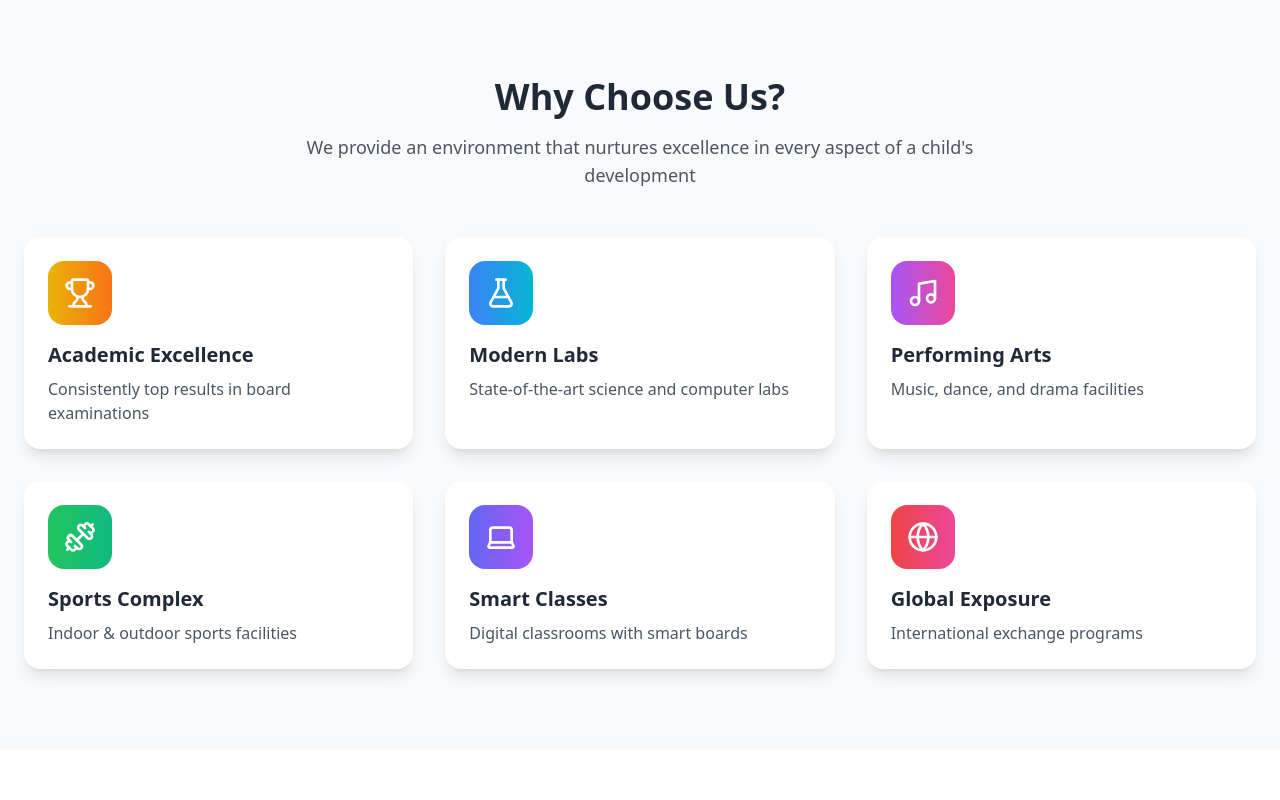
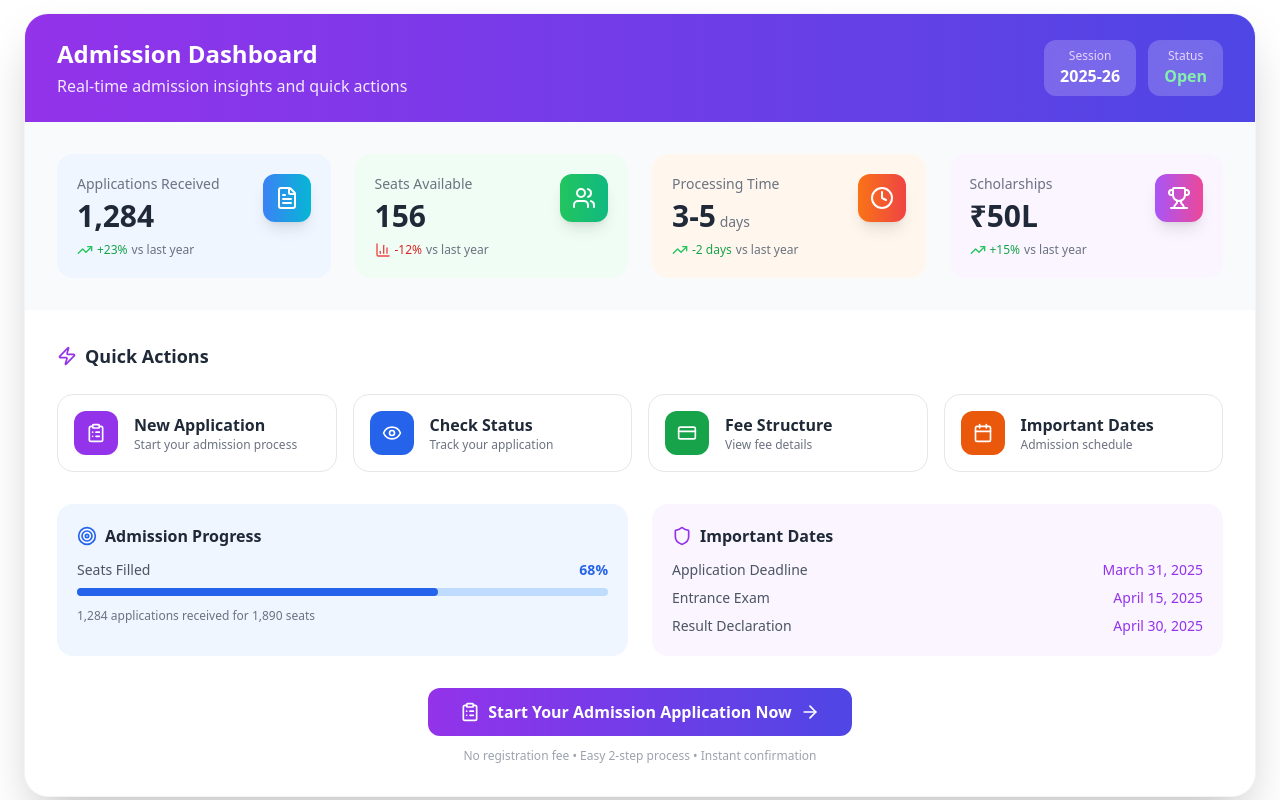
Before and after one commit to Harsh-Kumar-Mishra2006/APS-frontend, a React (Vite) app: page /admissions in a window 1280 px wide. Shown: the part 1160-1960 px from the top of the page. Built offline with nearby package versions, Linux system fonts and the light colour scheme.

Commit message:
fixed admissions UI

```diff
--- a/src/pages/Admission/admissionsPage.jsx
+++ b/src/pages/Admission/admissionsPage.jsx
@@ -1,4 +1,4 @@
-// src/pages/AdmissionPage.jsx
+// src/pages/AdmissionPage.jsx (Updated with Dashboard Box)
 import React, { useState, useEffect, useRef } from 'react';
 import {
   School,
@@ -29,7 +29,17 @@ import {
   Twitter,
   Instagram,
   Linkedin,
-  Send
+  Send,
+  FileText,
+  ClipboardList,
+  Clock as ClockIcon,
+  CreditCard,
+  BarChart3,
+  TrendingUp,
+  Zap,
+  Shield,
+  Target,
+  Eye
 } from 'lucide-react';
 import AdmissionFormModal from '../../components/form/AdmissionFormModal';
 
@@ -81,7 +91,6 @@ const AdmissionPage = () => {
       }, step);
     };
 
-    // Intersection Observer for stats animation
     const observer = new IntersectionObserver(
       (entries) => {
         entries.forEach(entry => {
@@ -114,7 +123,54 @@ const AdmissionPage = () => {
     }, 5000);
   };
 
-  // Features data
+  // Dashboard box data
+  const dashboardStats = [
+    {
+      label: "Applications Received",
+      value: "1,284",
+      change: "+23%",
+      trend: "up",
+      icon: <FileText className="w-6 h-6" />,
+      color: "from-blue-500 to-cyan-500",
+      bg: "bg-blue-50"
+    },
+    {
+      label: "Seats Available",
+      value: "156",
+      change: "-12%",
+      trend: "down",
+      icon: <Users className="w-6 h-6" />,
+      color: "from-green-500 to-emerald-500",
+      bg: "bg-green-50"
+    },
+    {
+      label: "Processing Time",
+      value: "3-5",
+      suffix: "days",
+      change: "-2 days",
+      trend: "up",
+      icon: <ClockIcon className="w-6 h-6" />,
+      color: "from-orange-500 to-red-500",
+      bg: "bg-orange-50"
+    },
+    {
+      label: "Scholarships",
+      value: "₹50L",
+      change: "+15%",
+      trend: "up",
+      icon: <Trophy className="w-6 h-6" />,
+      color: "from-purple-500 to-pink-500",
+      bg: "bg-purple-50"
+    }
+  ];
+
+  const quickActions = [
+    { icon: <ClipboardList className="w-5 h-5" />, title: "New Application", desc: "Start your admission process", color: "bg-purple-600" },
+    { icon: <Eye className="w-5 h-5" />, title: "Check Status", desc: "Track your application", color: "bg-blue-600" },
+    { icon: <CreditCard className="w-5 h-5" />, title: "Fee Structure", desc: "View fee details", color: "bg-green-600" },
+    { icon: <Calendar className="w-5 h-5" />, title: "Important Dates", desc: "Admission schedule", color: "bg-orange-600" }
+  ];
+
   const features = [
     { icon: <Trophy className="w-8 h-8" />, title: "Academic Excellence", desc: "Consistently top results in board examinations", color: "from-yellow-500 to-orange-500" },
     { icon: <FlaskConical className="w-8 h-8" />, title: "Modern Labs", desc: "State-of-the-art science and computer labs", color: "from-blue-500 to-cyan-500" },
@@ -124,7 +180,6 @@ const AdmissionPage = () => {
     { icon: <Globe className="w-8 h-8" />, title: "Global Exposure", desc: "International exchange programs", color: "from-red-500 to-pink-500" }
   ];
 
-  // Testimonials data
   const testimonials = [
     {
       name: "Mrs. Priya Sharma",
@@ -149,7 +204,6 @@ const AdmissionPage = () => {
     }
   ];
 
-  // Achievements data
   const achievements = [
     { year: "2023", achievement: "CBSE School Excellence Award", icon: <Award className="w-6 h-6" /> },
     { year: "2022", achievement: "Best School in Technology Integration", icon: <Award className="w-6 h-6" /> },
@@ -161,7 +215,6 @@ const AdmissionPage = () => {
     <div className="min-h-screen bg-white">
       {/* Hero Section */}
       <section className="relative overflow-hidden bg-gradient-to-br from-purple-700 via-purple-600 to-indigo-700 text-white">
-        {/* Animated Background */}
         <div className="absolute inset-0 opacity-10">
           <div className="absolute top-20 left-10 w-72 h-72 bg-white rounded-full blur-3xl animate-pulse"></div>
           <div className="absolute bottom-20 right-10 w-96 h-96 bg-white rounded-full blur-3xl animate-pulse delay-1000"></div>
@@ -224,14 +277,13 @@ const AdmissionPage = () => {
             <div className="relative hidden lg:block">
               <div className="relative rounded-3xl overflow-hidden shadow-2xl">
                 <img
-                  src="https://images.unsplash.com/photo-1523050854058-8df90110c9f1?w=600&h=500&fit=crop"
-                  alt="Students studying"
+                  src="school_pic.webp"
+                  alt="School Campus"
                   className="w-full h-[500px] object-cover"
                 />
                 <div className="absolute inset-0 bg-gradient-to-t from-purple-900/50 to-transparent"></div>
               </div>
 
-              {/* Floating Cards */}
               <div className="absolute -left-10 top-20 bg-white rounded-xl shadow-xl p-4 animate-bounce">
                 <div className="flex items-center gap-3">
                   <div className="bg-green-100 rounded-full p-2">
@@ -259,7 +311,6 @@ const AdmissionPage = () => {
           </div>
         </div>
 
-        {/* Wave Divider */}
         <div className="absolute bottom-0 left-0 w-full">
           <svg viewBox="0 0 1440 120" fill="none" xmlns="http://www.w3.org/2000/svg">
             <path d="M0 64L60 69.3C120 75 240 85 360 80C480 75 600 53 720 48C840 43 960 53 1080 58.7C1200 64 1320 64 1380 64L1440 64V120H1380C1320 120 1200 120 1080 120C960 120 840 120 720 120C600 120 480 120 360 120C240 120 120 120 60 120H0V64Z" fill="white"/>
@@ -286,6 +337,143 @@ const AdmissionPage = () => {
             <div className="text-center">
               <div className="text-4xl font-bold text-purple-600">{Math.floor(counts.awards)}+</div>
               <p className="text-gray-600 mt-2">National Awards</p>
+            </div>
+          </div>
+        </div>
+      </section>
+
+      {/* ========== NEW DASHBOARD BOX SECTION ========== */}
+      <section className="py-12 -mt-8 relative z-10">
+        <div className="container mx-auto px-6">
+          {/* Main Dashboard Card */}
+          <div className="bg-white rounded-3xl shadow-2xl overflow-hidden border border-gray-100">
+            {/* Gradient Header */}
+            <div className="bg-gradient-to-r from-purple-600 to-indigo-600 px-8 py-6">
+              <div className="flex items-center justify-between flex-wrap gap-4">
+                <div>
+                  <h2 className="text-2xl font-bold text-white">Admission Dashboard</h2>
+                  <p className="text-purple-100 mt-1">Real-time admission insights and quick actions</p>
+                </div>
+                <div className="flex gap-3">
+                  <div className="bg-white/20 backdrop-blur-sm rounded-xl px-4 py-2 text-center">
+                    <p className="text-xs text-purple-200">Session</p>
+                    <p className="text-white font-semibold">2025-26</p>
+                  </div>
+                  <div className="bg-white/20 backdrop-blur-sm rounded-xl px-4 py-2 text-center">
+                    <p className="text-xs text-purple-200">Status</p>
+                    <p className="text-green-300 font-semibold">Open</p>
+                  </div>
+                </div>
+              </div>
+            </div>
+
+            {/* Stats Grid */}
+            <div className="grid grid-cols-1 md:grid-cols-2 lg:grid-cols-4 gap-6 p-8 bg-gray-50">
+              {dashboardStats.map((stat, idx) => (
+                <div key={idx} className={`${stat.bg} rounded-2xl p-5 transition-all duration-300 hover:scale-105 cursor-pointer`}>
+                  <div className="flex items-start justify-between">
+                    <div>
+                      <p className="text-sm text-gray-500">{stat.label}</p>
+                      <p className="text-3xl font-bold text-gray-800 mt-1">
+                        {stat.value}
+                        {stat.suffix && <span className="text-sm font-normal text-gray-500"> {stat.suffix}</span>}
+                      </p>
+                      <div className="flex items-center gap-1 mt-2">
+                        {stat.trend === 'up' ? (
+                          <TrendingUp className="w-4 h-4 text-green-500" />
+                        ) : (
+                          <BarChart3 className="w-4 h-4 text-red-500" />
+                        )}
+                        <span className={`text-xs font-medium ${stat.trend === 'up' ? 'text-green-600' : 'text-red-600'}`}>
+                          {stat.change}
+                        </span>
+                        <span className="text-xs text-gray-500">vs last year</span>
+                      </div>
+                    </div>
+                    <div className={`bg-gradient-to-r ${stat.color} p-3 rounded-xl text-white shadow-lg`}>
+                      {stat.icon}
+                    </div>
+                  </div>
+                </div>
+              ))}
+            </div>
+
+            {/* Quick Actions & Info */}
+            <div className="p-8">
+              <div className="flex items-center gap-2 mb-6">
+                <Zap className="w-5 h-5 text-purple-600" />
+                <h3 className="text-lg font-semibold text-gray-800">Quick Actions</h3>
+              </div>
+
+              <div className="grid grid-cols-1 md:grid-cols-4 gap-4 mb-8">
+                {quickActions.map((action, idx) => (
+                  <button
+                    key={idx}
+                    onClick={idx === 0 ? handleBookingClick : undefined}
+                    className="group flex items-center gap-4 p-4 border border-gray-200 rounded-2xl hover:shadow-lg transition-all duration-300 hover:border-purple-200"
+                  >
+                    <div className={`${action.color} p-3 rounded-xl text-white group-hover:scale-110 transition-transform`}>
+                      {action.icon}
+                    </div>
+                    <div className="text-left">
+                      <p className="font-semibold text-gray-800">{action.title}</p>
+                      <p className="text-xs text-gray-500">{action.desc}</p>
+                    </div>
+                  </button>
+                ))}
+              </div>
+
+              {/* Info Bars */}
+              <div className="grid grid-cols-1 md:grid-cols-2 gap-6">
+                <div className="bg-blue-50 rounded-2xl p-5">
+                  <div className="flex items-center gap-2 mb-3">
+                    <Target className="w-5 h-5 text-blue-600" />
+                    <h4 className="font-semibold text-gray-800">Admission Progress</h4>
+                  </div>
+                  <div className="mb-2 flex justify-between text-sm">
+                    <span className="text-gray-600">Seats Filled</span>
+                    <span className="font-semibold text-blue-600">68%</span>
+                  </div>
+                  <div className="w-full bg-blue-200 rounded-full h-2">
+                    <div className="bg-blue-600 h-2 rounded-full" style={{ width: '68%' }}></div>
+                  </div>
+                  <p className="text-xs text-gray-500 mt-3">1,284 applications received for 1,890 seats</p>
+                </div>
+
+                <div className="bg-purple-50 rounded-2xl p-5">
+                  <div className="flex items-center gap-2 mb-3">
+                    <Shield className="w-5 h-5 text-purple-600" />
+                    <h4 className="font-semibold text-gray-800">Important Dates</h4>
+                  </div>
+                  <div className="space-y-2">
+                    <div className="flex justify-between text-sm">
+                      <span className="text-gray-600">Application Deadline</span>
+                      <span className="font-medium text-purple-600">March 31, 2025</span>
+                    </div>
+                    <div className="flex justify-between text-sm">
+                      <span className="text-gray-600">Entrance Exam</span>
+                      <span className="font-medium text-purple-600">April 15, 2025</span>
+                    </div>
+                    <div className="flex justify-between text-sm">
+                      <span className="text-gray-600">Result Declaration</span>
+                      <span className="font-medium text-purple-600">April 30, 2025</span>
+                    </div>
+                  </div>
+                </div>
+              </div>
+
+              {/* CTA Button inside dashboard */}
+              <div className="mt-8 text-center">
+                <button
+                  onClick={handleBookingClick}
+                  className="inline-flex items-center gap-2 bg-gradient-to-r from-purple-600 to-indigo-600 text-white px-8 py-3 rounded-xl font-semibold hover:shadow-xl transition-all duration-300 transform hover:-translate-y-1"
+                >
+                  <ClipboardList className="w-5 h-5" />
+                  Start Your Admission Application Now
+                  <ArrowRight className="w-5 h-5" />
+                </button>
+                <p className="text-xs text-gray-400 mt-3">No registration fee • Easy 2-step process • Instant confirmation</p>
+              </div>
             </div>
           </div>
         </div>
@@ -415,6 +603,8 @@ const AdmissionPage = () => {
         </div>
       </section>
 
+
+
       {/* Modal Components */}
       <AdmissionFormModal
         isOpen={isModalOpen}
```
Also changed, not shown: public/school_pic.webp (added).
